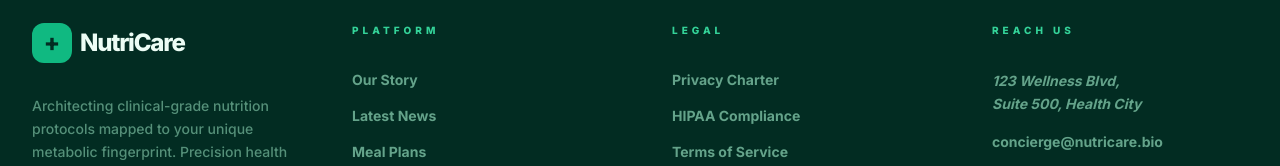
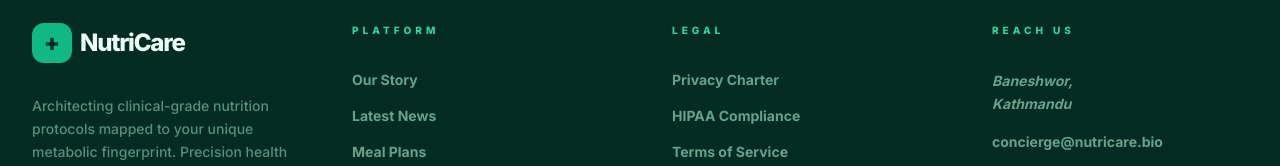
Before and after one commit to rohanshrestha19/Nutricare, a React (Vite) app: page /#/story in a window 1280 px wide. Shown: the part 2138-2304 px from the top of the page. Built offline with nearby package versions, Linux system fonts and the light colour scheme; a web font is replaced by a local one.

Commit message:
first commit

```diff
--- a/components/Footer.tsx
+++ b/components/Footer.tsx
@@ -53,7 +53,7 @@ const Footer: React.FC = () => {
           <div>
             <h4 className="font-black text-[10px] uppercase tracking-[0.4em] mb-8 text-emerald-400">Reach Us</h4>
             <ul className="space-y-4 text-sm font-bold">
-              <li className="text-emerald-200/60 leading-relaxed italic">123 Wellness Blvd,<br />Suite 500, Health City</li>
+              <li className="text-emerald-200/60 leading-relaxed italic">Baneshwor,<br />Kathmandu</li>
               <li><a href="mailto:concierge@nutricare.bio" className="text-emerald-200/60 hover:text-white transition-colors">concierge@nutricare.bio</a></li>
             </ul>
           </div>
```
